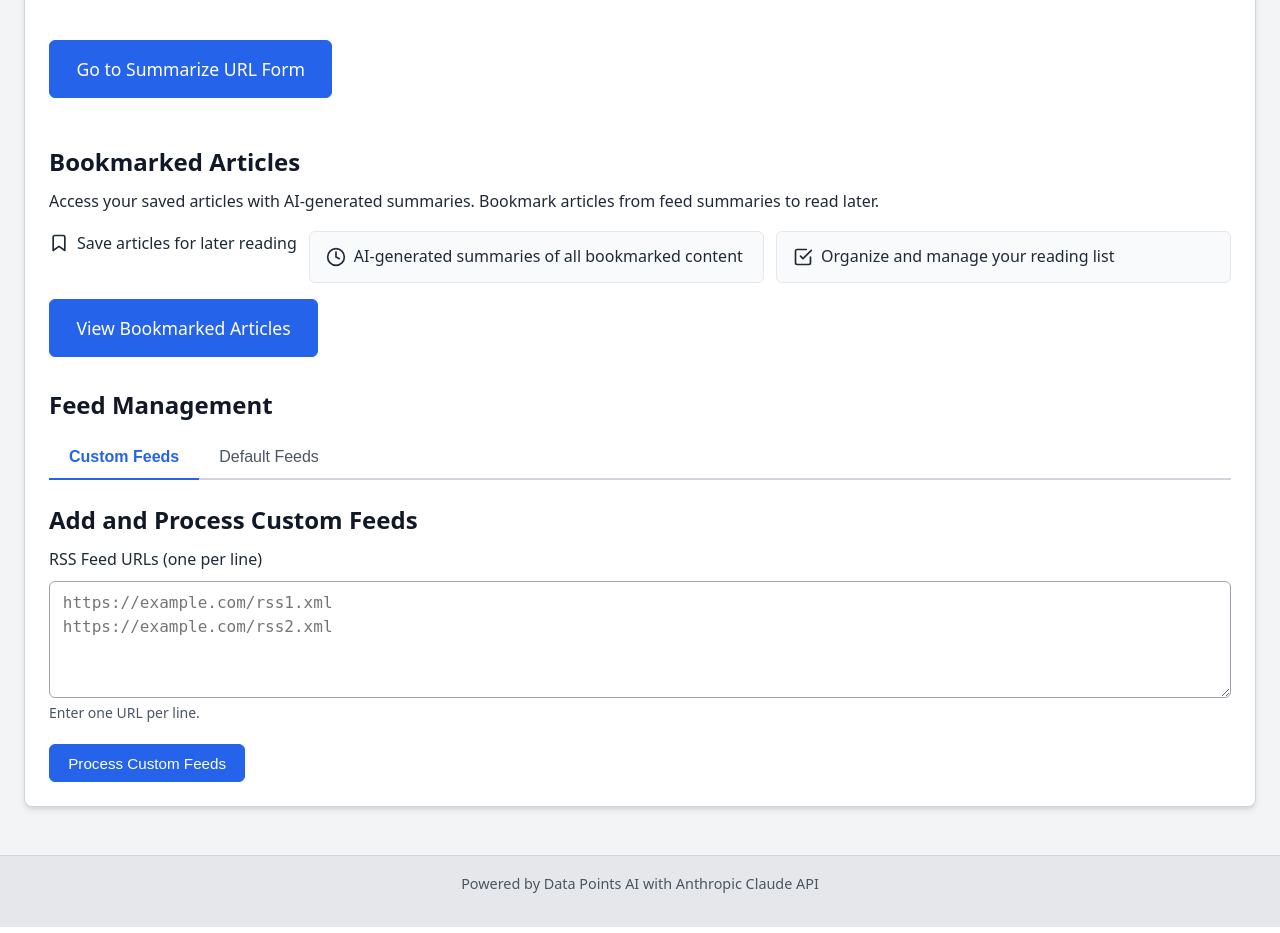
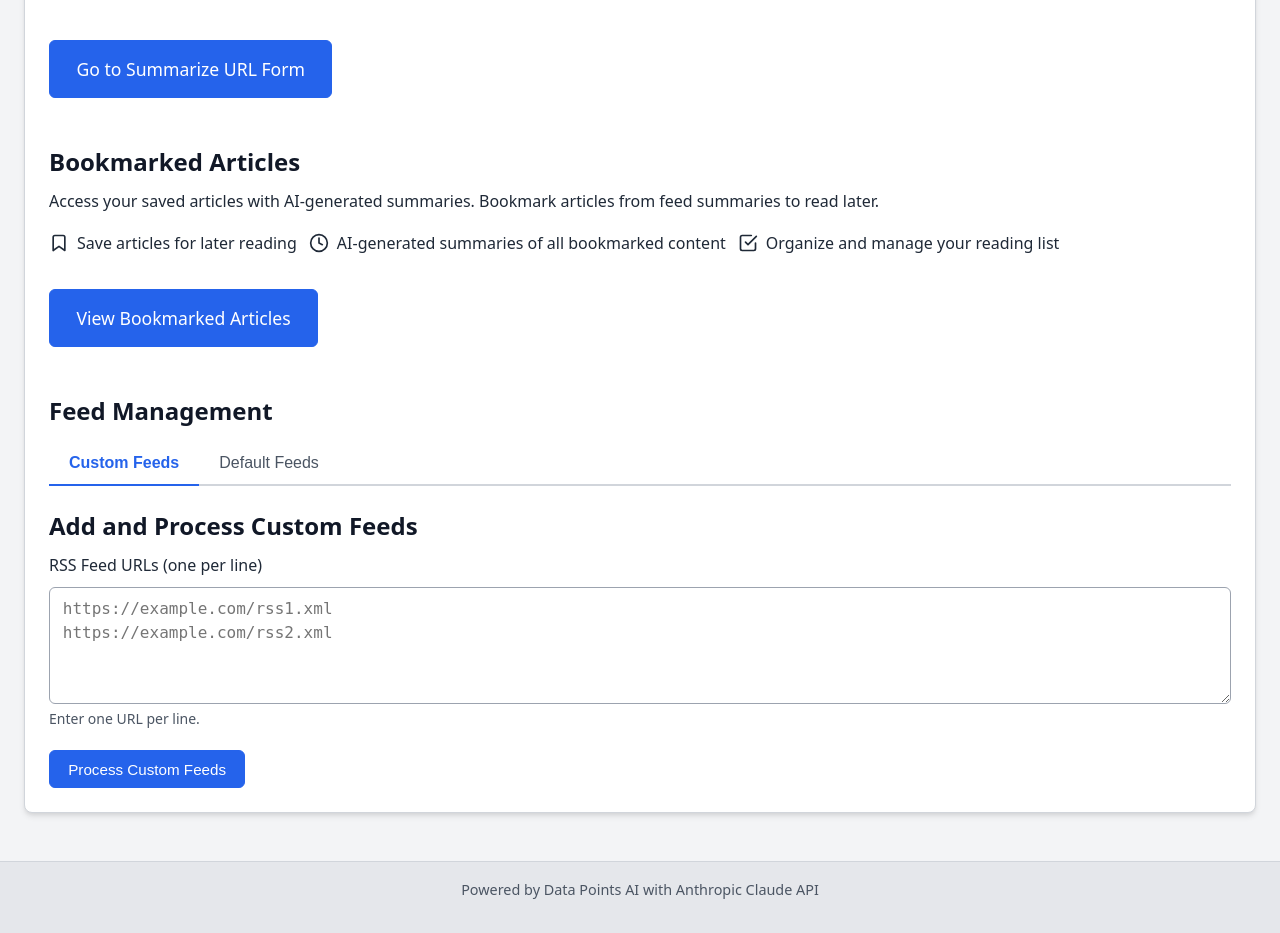
Before and after one commit to tcarmody/rss-reader, a FastAPI app: page / in a window 1280 px wide. Shown: the part 1715-2648 px from the top of the page. Run offline with FastAPI, Linux system fonts and the light colour scheme; parts of the project's set-up code (start-up, migrations or seed data) failed here and were passed over.

Commit message:
Fix spacing and formatting issues in Bookmarked Articles section
- Add proper spacing between URL summarization and bookmarks sections (mt-2xl)
- Standardize all feature items to use consistent .feature-highlight class
- Remove remaining inline styles from bookmarks button and section headers
- Ensure consistent formatting across all feature highlight elements
- Fix visual hierarchy and spacing consistency on welcome page

🤖 Generated with [Claude Code](https://claude.ai/code)

Co-Authored-By: Claude <noreply@anthropic.com>

```diff
--- a/templates/welcome.html
+++ b/templates/welcome.html
@@ -360,7 +360,7 @@
   </section>
 
   <!-- Bookmarks Section -->
-  <section aria-labelledby="bookmarksLinkTitle" class="card-section">
+  <section aria-labelledby="bookmarksLinkTitle" class="card-section mt-2xl">
     <h3 id="bookmarksLinkTitle">Bookmarked Articles</h3>
     <p>Access your saved articles with AI-generated summaries. Bookmark articles from feed summaries to read later.</p>
 
@@ -371,15 +371,15 @@
         </svg>
         Save articles for later reading
       </div>
-      <div class="feature-item">
-        <svg xmlns="http://www.w3.org/2000/svg" width="20" height="20" viewBox="0 0 24 24" fill="none" stroke="currentColor" stroke-width="2" stroke-linecap="round" stroke-linejoin="round" style="margin-right: 8px;">
+      <div class="feature-highlight">
+        <svg xmlns="http://www.w3.org/2000/svg" width="20" height="20" viewBox="0 0 24 24" fill="none" stroke="currentColor" stroke-width="2" stroke-linecap="round" stroke-linejoin="round">
           <circle cx="12" cy="12" r="10"></circle>
           <path d="M12 6v6l4 2"></path>
         </svg>
         AI-generated summaries of all bookmarked content
       </div>
-      <div class="feature-item">
-        <svg xmlns="http://www.w3.org/2000/svg" width="20" height="20" viewBox="0 0 24 24" fill="none" stroke="currentColor" stroke-width="2" stroke-linecap="round" stroke-linejoin="round" style="margin-right: 8px;">
+      <div class="feature-highlight">
+        <svg xmlns="http://www.w3.org/2000/svg" width="20" height="20" viewBox="0 0 24 24" fill="none" stroke="currentColor" stroke-width="2" stroke-linecap="round" stroke-linejoin="round">
           <polyline points="9 11 12 14 22 4"></polyline>
           <path d="M21 12v7a2 2 0 0 1-2 2H5a2 2 0 0 1-2-2V5a2 2 0 0 1 2-2h11"></path>
         </svg>
@@ -387,13 +387,13 @@
       </div>
     </div>
 
-    <a href="{{ url_for('view_bookmarks') }}" class="button large" style="margin-top: 1rem; display: inline-block; text-align: center;">
+    <a href="{{ url_for('view_bookmarks') }}" class="button large mt-lg inline-block text-center">
       View Bookmarked Articles
     </a>
   </section>
 
   <!-- Feed Management -->
-  <section aria-labelledby="feedProcessingTitle" style="margin-top: 2rem;">
+  <section aria-labelledby="feedProcessingTitle" class="card-section">
     <h2 id="feedProcessingTitle" class="card-title">Feed Management</h2>
 
     <div class="tabs" role="tablist" aria-label="Feed Management Options">
```
